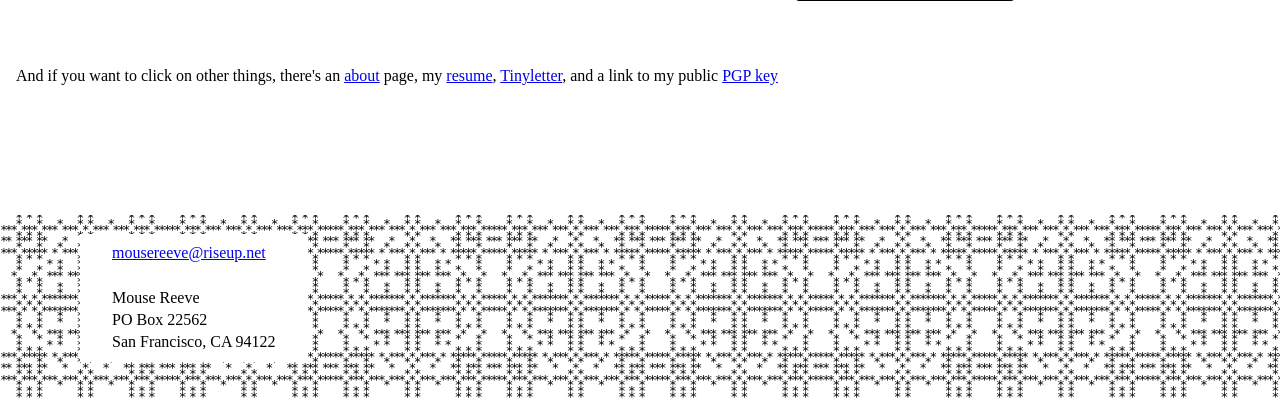
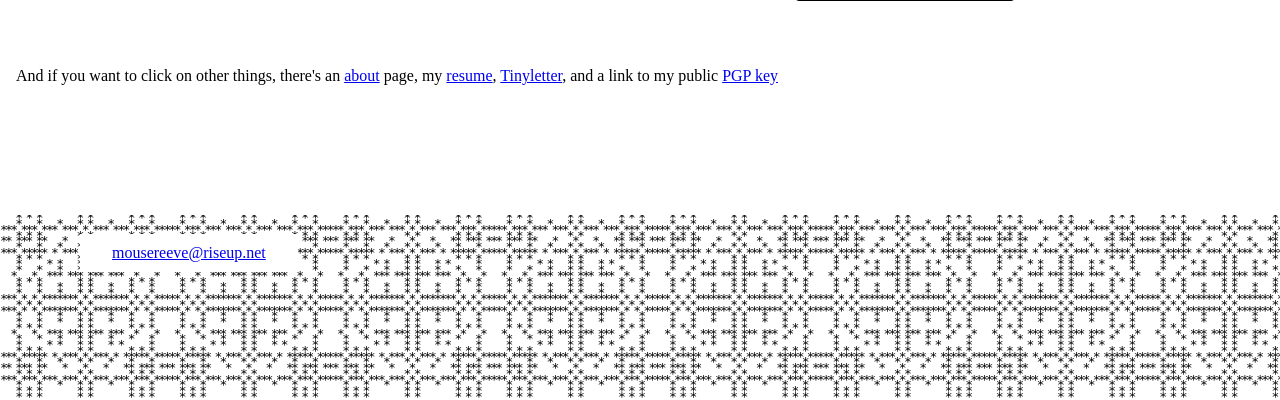
Before and after one commit to mouse-reeve/portfolio-2, a Flask app: page / in a window 1280 px wide. Shown: the part 2158-2558 px from the top of the page. Run offline with Flask 2, Linux system fonts and the light colour scheme; some libraries are stand-ins or nearby versions.

Commit message:
Bye bye po box

```diff
--- a/templates/layout.html
+++ b/templates/layout.html
@@ -65,10 +65,6 @@
         <div class="ascii">{{ ascii_footer }}</div>
         <p>
             <a href="mailto:mousereeve@riseup.net">mousereeve@riseup.net</a>
-            <br><br>
-            Mouse Reeve<br>
-            PO Box 22562<br>
-            San Francisco, CA 94122
         </p>
     </footer>
 </body>
```
